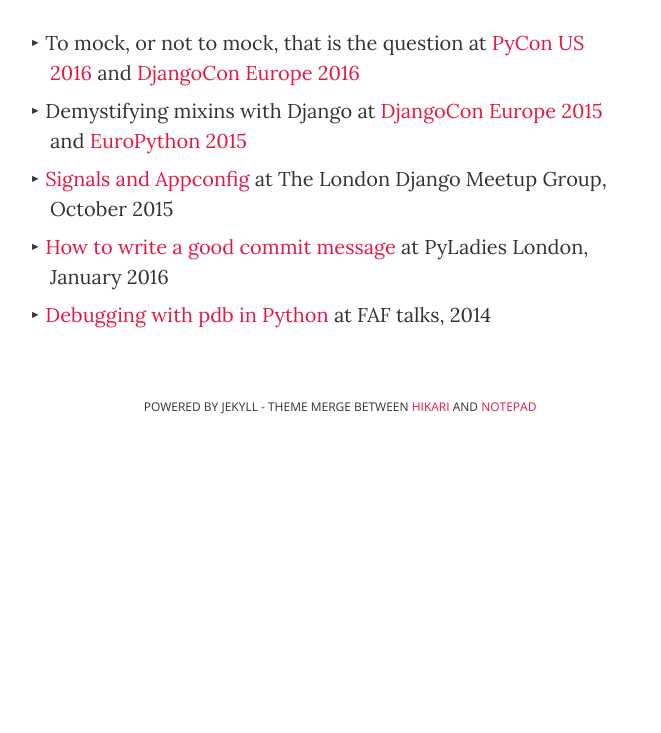
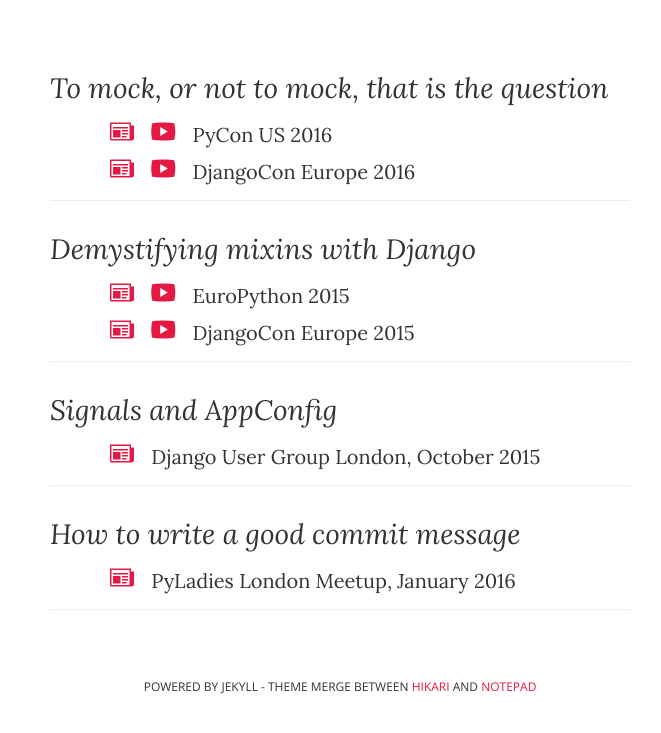
Before and after one commit to ana-balica/ana-balica.github.io, a Jekyll site: the page built from talks.html, in a window 1280 px wide, cut to the strip 613-1350 px from the top of the page. Shown: the top 733 px of the strip, without its empty margins (300-961 px from the left). Built offline with Jekyll 4.4.1, drawn with Linux system fonts in a browser that asks for light colours; before the commit the page ends 1070 px from its top, so only the background shows below that.

Commit message:
Redesign talks page

```diff
--- a/_scss/components/_icons.scss
+++ b/_scss/components/_icons.scss
@@ -11,7 +11,15 @@
   font-style: normal;
 }
 
-.icon-mail, .icon-github, .icon-twitter, .icon-linkedin, .icon-umbrella {
+.icon-mail,
+.icon-github,
+.icon-twitter,
+.icon-linkedin,
+.icon-umbrella,
+.icon-tv,
+.icon-newspaper,
+.icon-play,
+.icon-film {
   font-family: 'icomoon';
   speak: none;
   font-style: normal;
@@ -41,3 +49,15 @@
 .icon-umbrella:before {
   content: "\e604";
 }
+.icon-tv:before {
+  content: "\e95b";
+}
+.icon-newspaper:before {
+  content: "\e904"
+}
+.icon-play:before {
+  content: "\e912"
+}
+.icon-film:before {
+  content: "\e913"
+}
--- a/_scss/pages/_tags.scss
+++ b/_scss/pages/_tags.scss
@@ -58,25 +58,3 @@
     }
   }
 }
-
-.video-wrapper {
-  position: relative;
-  padding-bottom: 56.25%;
-  height: 0;
-  margin-bottom: 2rem;
-
-  iframe {
-    position: absolute;
-    top: 0;
-    left: 0;
-    width: 100%;
-    height: 100%;
-  }
-}
-
-.talks {
-  li {
-    margin-bottom: 0.5rem;
-    line-height: 1.5;
-  }
-}
--- /dev/null
+++ b/_scss/pages/_talks.scss
@@ -0,0 +1,43 @@
+
+.video-wrapper {
+  position: relative;
+  padding-bottom: 56.25%;
+  height: 0;
+  margin-bottom: 4rem;
+
+  iframe {
+    position: absolute;
+    top: 0;
+    left: 0;
+    width: 100%;
+    height: 100%;
+  }
+}
+
+.talks {
+  .talk {
+    border-bottom: 1px solid #eee;
+    padding-bottom: 0.5em;
+    margin-top: 1em;
+
+    p {
+      margin: 0;
+      line-height: 1.8em;
+
+      a {
+        margin-right: 0.5em;
+        font-size: 1.2em;
+      }
+    }
+
+    .title {
+      font-size: 1.4em;
+      font-style: italic;
+      line-height: 2em;
+    }
+
+    p:not(.title) {
+      margin-left: 3em;
+    }
+  }
+}
--- a/css/main.scss
+++ b/css/main.scss
@@ -26,3 +26,4 @@
 @import 'pages/home';
 @import 'pages/posts';
 @import 'pages/tags';
+@import 'pages/talks';
--- a/talks.html
+++ b/talks.html
@@ -10,11 +10,35 @@
     <iframe src="http://fast.wistia.net/embed/iframe/b057b7b9jr?canonicalUrl=https%3A%2F%2Fopbeat.com%2Fevents%2Fdjangocon-eu-2016%2F&canonicalTitle=DjangoCon%20Europe%202016%2C%20Budapest%20%7C%20Opbeat" frameborder="0" webkitallowfullscreen mozallowfullscreen allowfullscreen></iframe>
   </div>
 
-  <ul class="talks">
-    <li>To mock, or not to mock, that is the question at <a href="https://www.youtube.com/watch?v=KYG5C1CEkOk" target="_blank">PyCon US 2016</a> and <a href="https://opbeat.com/events/djangocon-eu-2016/#to-mock-or-not-to-mock-that-is-the-question" target="_blank">DjangoCon Europe 2016</a></li>
-    <li>Demystifying mixins with Django at <a href="https://vimeo.com/channels/952478/134407441" target="_blank">DjangoCon Europe 2015</a> and <a href="https://ep2015.europython.eu/conference/talks/demystifying-mixins-with-django" target="_blank">EuroPython 2015</a></li>
-    <li><a href="http://www.slideshare.net/AnaBalica/djugl-2015-signals-and-appconfig" target="_blank">Signals and Appconfig</a> at The London Django Meetup Group, October 2015</li>
-    <li><a href="http://www.slideshare.net/AnaBalica/how-to-write-a-good-commit-message" target="_blank">How to write a good commit message</a> at PyLadies London, January 2016</li>
-    <li><a href="http://www.slideshare.net/AnaBalica/debugging-with-pdb-in-python" target="_blank">Debugging with pdb in Python</a> at FAF talks, 2014</li>
-  </ul>
+  <div class="talks">
+    <div class="talk">
+      <p class="title">To mock, or not to mock, that is the question</p>
+      <!-- PyCon US 2016 -->
+      <p><a href="https://speakerdeck.com/anabalica/pycon-us-2016-to-mock-or-not-to-mock-that-is-the-question" target="_blank"><span class="icon-newspaper"></span></a> <a href="https://www.youtube.com/watch?v=KYG5C1CEkOk" target="_blank"><span class="icon-play"></span></a> PyCon US 2016</p>
+
+      <!-- DjangoCon Europe 2016 -->
+      <p><a href="https://speakerdeck.com/anabalica/djangocon-europe-2016-to-mock-or-not-to-mock-that-is-the-question" target="_blank"><span class="icon-newspaper"></span></a> <a href="https://opbeat.com/events/djangocon-eu-2016/#to-mock-or-not-to-mock-that-is-the-question" target="_blank"><span class="icon-play"></span></a> DjangoCon Europe 2016</p>
+    </div>
+
+    <div class="talk">
+      <p class="title">Demystifying mixins with Django</p>
+      <!-- EuroPython 2015 -->
+      <p><a href="https://speakerdeck.com/anabalica/europython-2015-demystifying-mixins-with-django" target="_blank"><span class="icon-newspaper"></span></a> <a href="https://youtu.be/rMn2wC0PuXw" target="_blank"><span class="icon-play"></span></a> EuroPython 2015</p>
+
+      <!-- DjangoCon Europe 2015 -->
+      <p><a href="https://speakerdeck.com/anabalica/djangocon-europe-2015-demystifying-mixins-with-django" target="_blank"><span class="icon-newspaper"></span></a> <a href="https://vimeo.com/channels/952478/134407441" target="_blank"><span class="icon-play"></span></a> DjangoCon Europe 2015</p>
+    </div>
+
+    <div class="talk">
+      <p class="title">Signals and AppConfig</p>
+
+      <p><a href="https://speakerdeck.com/anabalica/djugl-signals-and-appconfig" target="_blank"><span class="icon-newspaper"></span></a> Django User Group London, October 2015</p>
+    </div>
+
+    <div class="talk">
+      <p class="title">How to write a good commit message</p>
+
+      <p><a href="https://speakerdeck.com/anabalica/pyladies-london-2015-how-to-write-a-good-commit-message"><span class="icon-newspaper"></span></a> PyLadies London Meetup, January 2016</p>
+    </div>
+  </div>
 </div>
```
Also changed, not shown: assets/fonts/icomoon.ttf, assets/fonts/icomoon.woff, assets/img/avatarold.jpg (added), assets/img/presents/IMG_8123.JPG (added), assets/img/presents/hands.jpg (added), assets/img/presents/nadya_mug.jpg (added), 2 other files.
